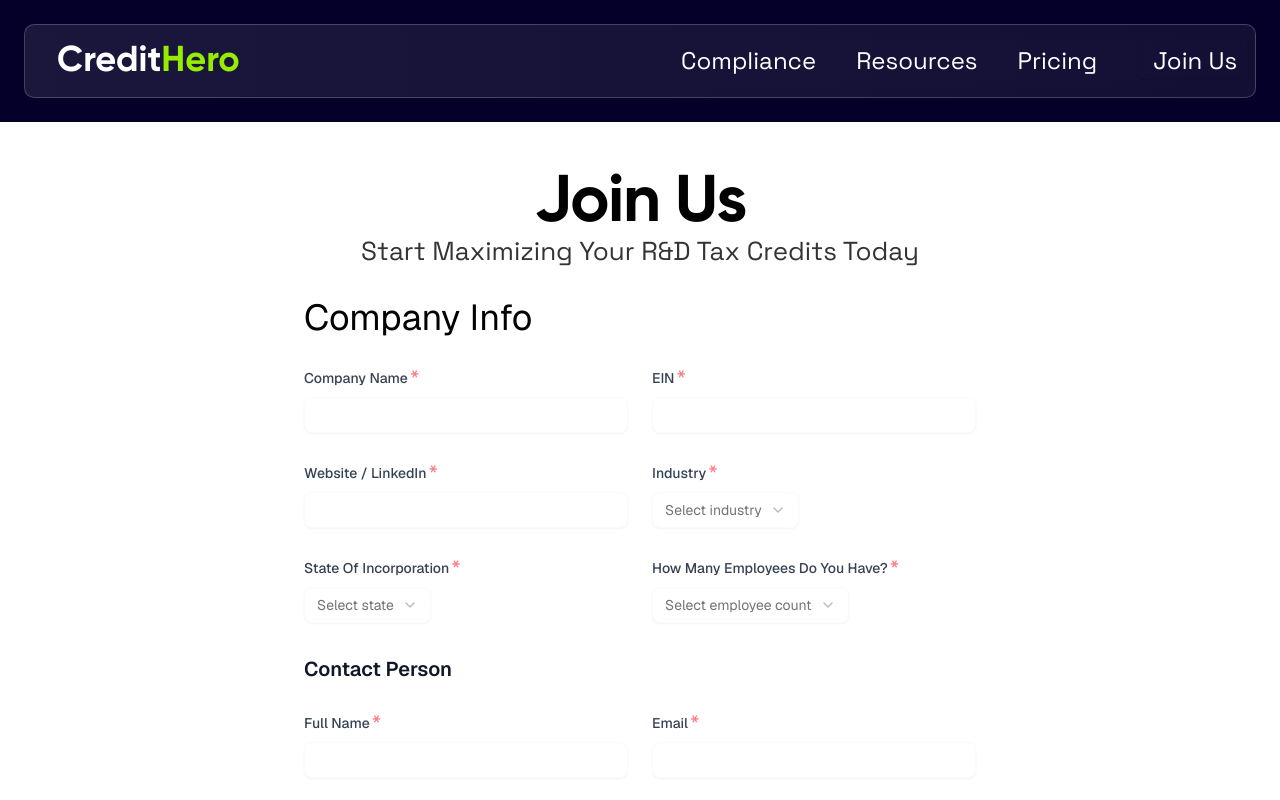
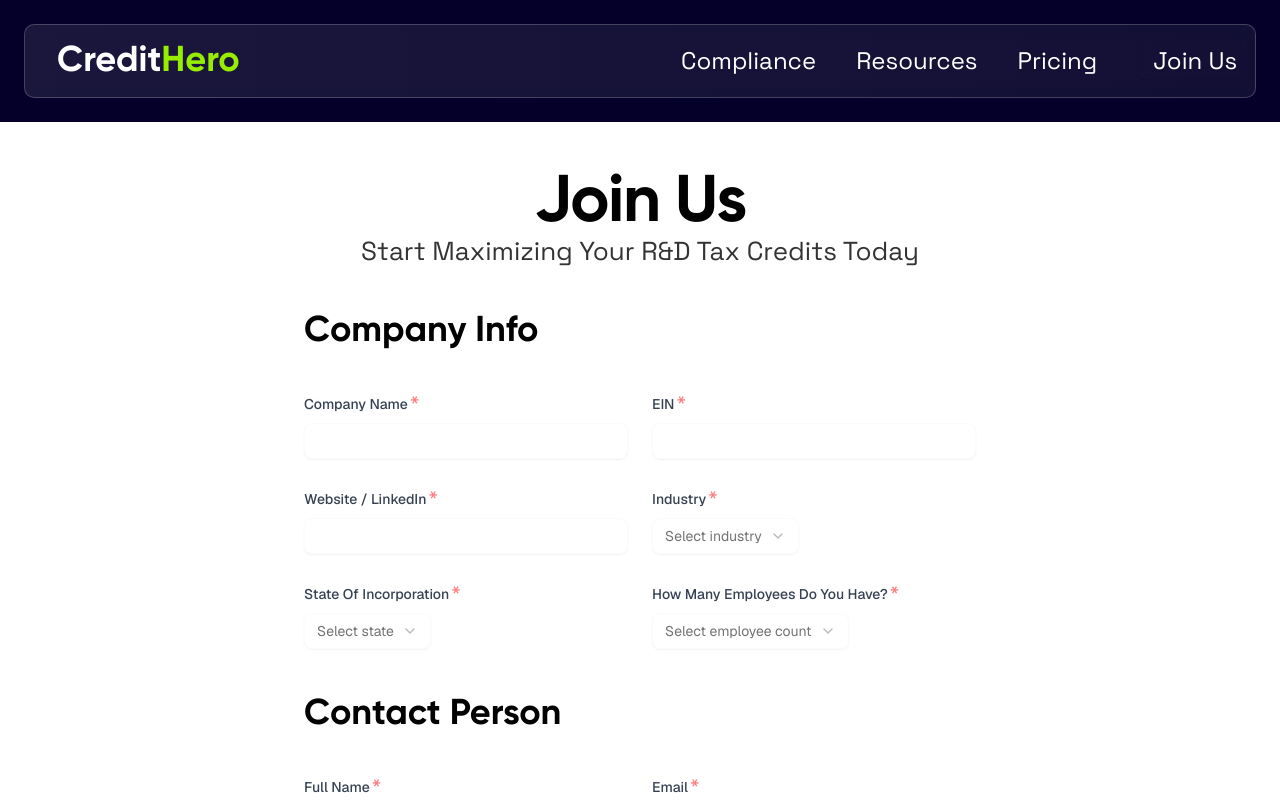
Before and after one commit to gulsabadc/research-credit-frontend, a Next.js app: page /join-us in a window 1280 px wide. Shown: the top 800 px of the page. Built offline with nearby package versions, Linux system fonts and the light colour scheme.

Commit message:
Fonts Fixed

```diff
--- a/src/app/join-us/page.tsx
+++ b/src/app/join-us/page.tsx
@@ -65,7 +65,9 @@ export default function JoinUs() {
             <form onSubmit={handleSubmit} className="space-y-8">
               {/* Company Info Section */}
               <div>
-                <h2 className="text-4xl font-[var(--font-gilroy-bold)] text-[#020202] mb-6">
+                <h2 className="text-4xl leading-[66px] text-[#020202] mb-6"
+                style={{ fontFamily: "var(--font-gilroy-bold)" }}
+                >
                   Company Info
                 </h2>
 
@@ -233,7 +235,9 @@ export default function JoinUs() {
 
               {/* Point-of-contact Section */}
               <div>
-                <h2 className="text-xl font-semibold text-gray-900 mb-6">
+                <h2 className="text-4xl font-normal text-[#020202] leading-[66px] mb-6"
+                style={{ fontFamily: "var(--font-gilroy-bold)" }}
+                >
                   Contact Person
                 </h2>
 
```
